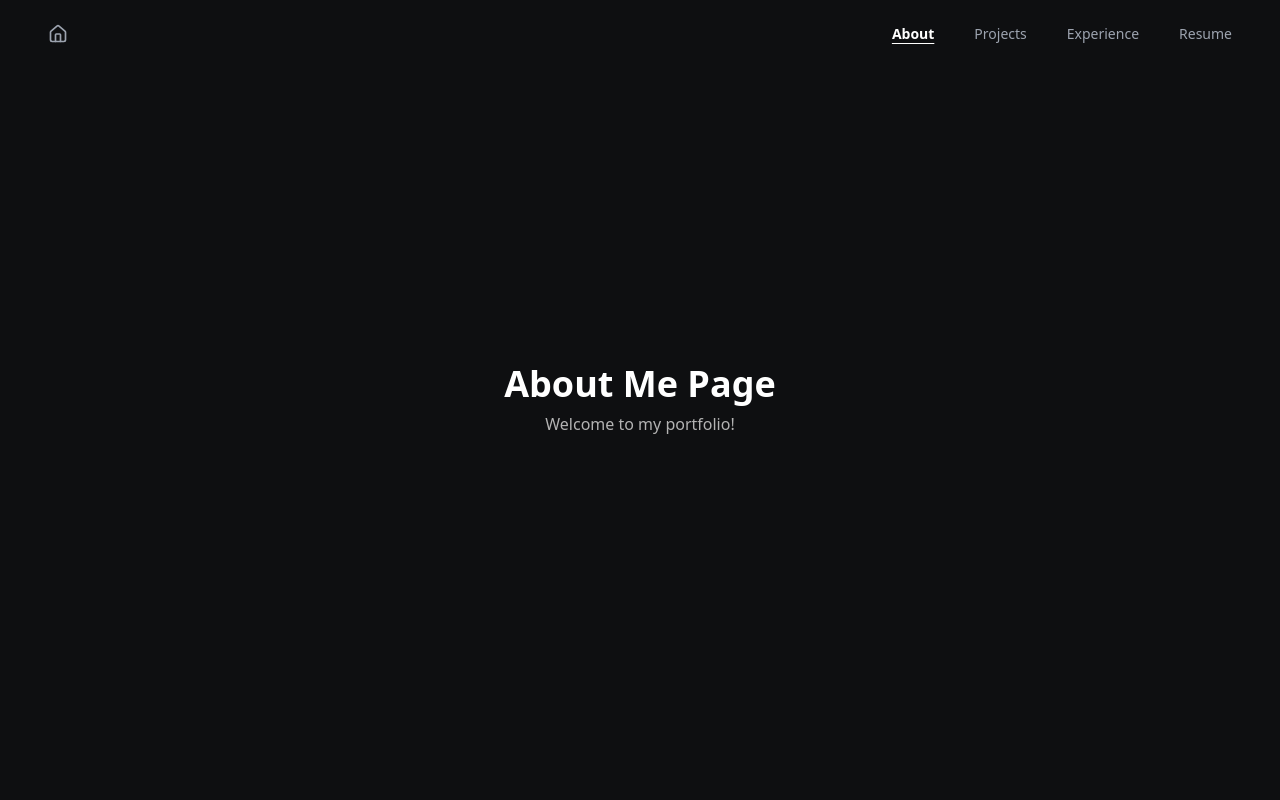
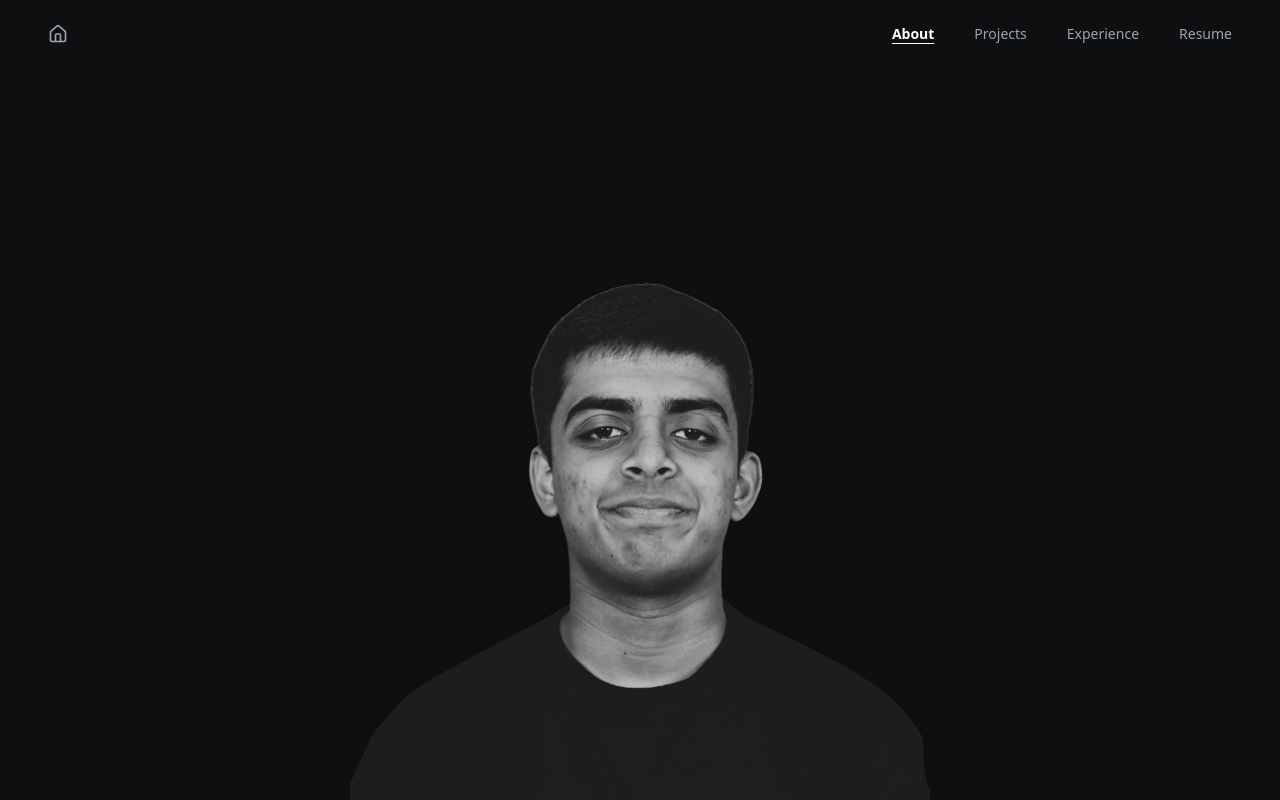
Before and after one commit to vishal-git-18/Portfolio-Website, a React (Vite) app in the folder portfolio-website/: page /about in a window 1280 px wide. Built offline with nearby package versions, Linux system fonts and the light colour scheme; the HTML template or start-up script is replaced by a standard one.

Commit message:
About me Page init

```diff
--- a/portfolio-website/src/pages/About.tsx
+++ b/portfolio-website/src/pages/About.tsx
@@ -1,8 +1,19 @@
 export default function AboutMe() {
   return (
-    <div className="flex flex-col items-center justify-center min-h-screen text-center px-4">
-      <h1 className="text-4xl font-bold">About Me Page</h1>
-      <p className="text-muted-foreground mt-2">Welcome to my portfolio!</p>
+    <div className="relative flex items-end justify-center w-full h-screen overflow-hidden bg-background">
+      {/* Image */}
+      <div className="w-[400px] md:w-[480px] lg:w-[580px] overflow-hidden transform transition-transform duration-700 hover:-translate-y-2 hover:scale-105">
+        <img
+          src="/images/about/profile.jpg"
+          alt="About Me"
+          className="w-full h-auto object-cover"
+          style={{
+            objectPosition: "center 25%",
+            mixBlendMode: "multiply", // blends with background
+            opacity: 0.85 // subtle transparency to blend
+          }}
+        />
+      </div>
     </div>
   );
 }
--- a/portfolio-website/src/pages/Home.tsx
+++ b/portfolio-website/src/pages/Home.tsx
@@ -6,7 +6,7 @@ export default function Home() {
       {/* Profile Image */}
       <div className="w-32 h-32 rounded-full overflow-hidden mt-14">
         <img
-          src="/images/profile.jpg"
+          src="/images/home/profile.jpg"
           alt="Profile"
           className="w-full h-full object-cover"
           style={{ objectPosition: "center 15%" }}
@@ -43,7 +43,7 @@ export default function Home() {
 
       {/* Description */}
       <p className="mt-8 text-base md:text-lg text-gray-400 text-center max-w-md md:max-w-xl leading-relaxed">
-        A Software Developer and Data Engineer based in Bangalore. <br />
+        A Software Developer and Data Enthusiast based in Bangalore. <br />
         I specialize in creating responsive designs, architecting systems, and making data work seamlessly.
       </p>
 
```
Also changed, not shown: portfolio-website/public/images/about/profile.jpg (added), portfolio-website/public/images/home/profile.jpg (renamed from portfolio-website/public/images/profile.jpg).
